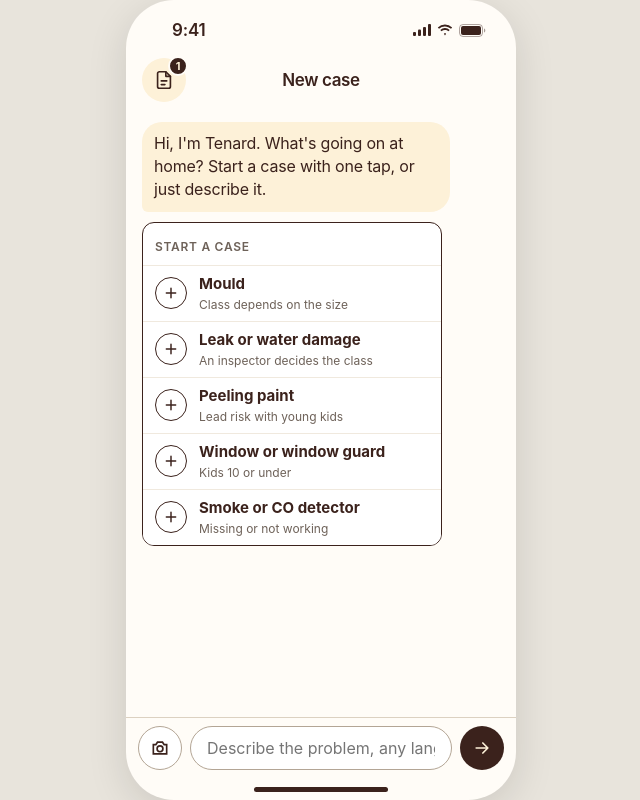
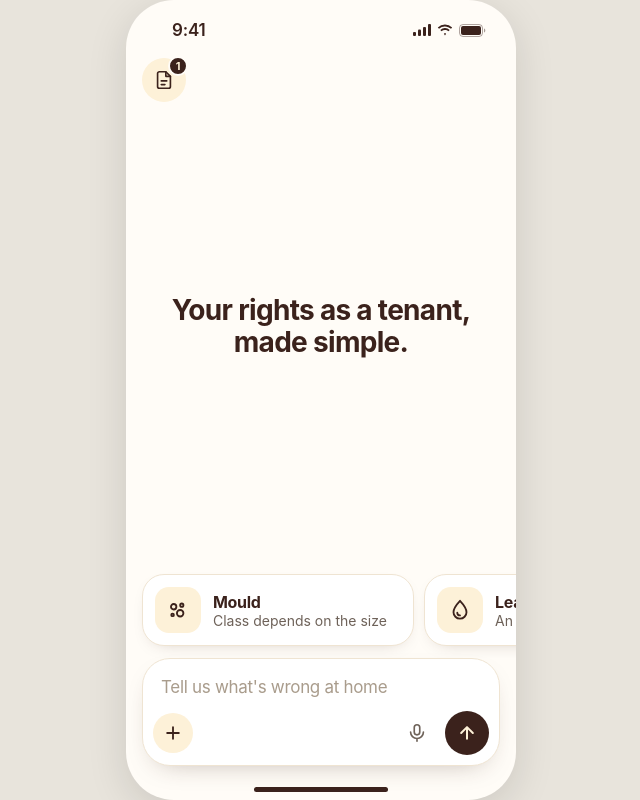
Before and after one commit to hey-niia/tenard, a plain HTML site: page index.html in a window 1280 px wide. Shown: the whole page, without its empty margins (319-959 px from the left). Drawn offline with Linux system fonts and the light colour scheme.

Commit message:
Empty chat: headline, horizontal case cards, large rounded composer
- Hero headline "Your rights as a tenant, made simple." replaces the greeting bubble
- Five case-type suggestion cards in a horizontal row above the input
- Composer: text field on top, add / mic / send row below
- No nav title on the empty chat

Co-Authored-By: Claude Opus 5.5 <noreply@anthropic.com>

```diff
--- a/index.html
+++ b/index.html
@@ -114,6 +114,30 @@
   .ghost-btn { height: 50px; border-radius: 14px; font-size: 17px; }
   .sheet-head { display: grid !important; grid-template-columns: 1fr auto 1fr; padding: 0 12px 8px 20px !important; }
   .sheet-head .done { justify-self: end; height: 44px; border: 0; background: none; font-size: 17px; font-weight: 600; color: var(--ink); padding: 0 8px; }
+  /* empty state */
+  .hero { flex: 1; min-height: 0; display: flex; flex-direction: column; align-items: center; justify-content: center; gap: 10px; padding: 0 36px 24px; text-align: center; }
+  .hero-mark { width: 76px; height: 76px; border-radius: 26px; background: var(--accent); color: var(--cream); display: flex; align-items: center; justify-content: center; margin-bottom: 18px; box-shadow: 0 16px 30px -14px rgba(59, 34, 28, .55); }
+  .hero-mark svg { width: 36px; height: 36px; }
+  .hero-date { font-size: 15px; color: var(--muted); }
+  .hero h1 { margin: 0; font-size: 28px; line-height: 1.15; font-weight: 700; letter-spacing: -.7px; color: var(--ink); }
+  .hero p { margin: 0; font-size: 16px; line-height: 1.4; color: var(--muted); }
+  .sugrow { flex-shrink: 0; display: flex; gap: 10px; overflow-x: auto; padding: 4px 16px 12px; scroll-padding: 0 16px; scroll-snap-type: x mandatory; scrollbar-width: none; }
+  .sugrow::-webkit-scrollbar { display: none; }
+  .sugcard { flex: 0 0 auto; width: 272px; scroll-snap-align: start; display: flex; align-items: center; gap: 12px; padding: 12px 14px 12px 12px; border: 1px solid #EFE4D2; border-radius: 22px; background: #fff; text-align: left; color: var(--ink); box-shadow: 0 6px 18px -12px rgba(59, 34, 28, .35); }
+  .sugic { width: 46px; height: 46px; flex-shrink: 0; border-radius: 14px; background: var(--cream); color: var(--accent); display: flex; align-items: center; justify-content: center; }
+  .sugtxt { display: flex; flex-direction: column; min-width: 0; }
+  .sugtxt b { font-size: 16px; letter-spacing: -.3px; white-space: nowrap; overflow: hidden; text-overflow: ellipsis; }
+  .sugtxt span { font-size: 14px; color: var(--muted); white-space: nowrap; overflow: hidden; text-overflow: ellipsis; }
+  /* composer */
+  .composer { flex-shrink: 0; margin: 0 16px 34px; padding: 14px 10px 10px 18px; border: 1px solid #EFE4D2; border-radius: 28px; background: #fff; box-shadow: 0 10px 28px -16px rgba(59, 34, 28, .4); display: flex; flex-direction: column; gap: 10px; }
+  .composer input { border: 0; outline: 0; padding: 4px 8px 4px 0; font: inherit; font-size: 17px; letter-spacing: -.3px; color: var(--ink); background: transparent; }
+  .composer input::placeholder { color: #A99C8C; }
+  .composer:focus-within { border-color: #D8C6A6; }
+  .composer-row { display: flex; align-items: center; gap: 8px; margin-left: -8px; }
+  .cbtn { width: 40px; height: 40px; border-radius: 20px; border: 0; background: var(--cream); color: var(--ink); display: flex; align-items: center; justify-content: center; }
+  .cbtn.bare { background: transparent; color: var(--muted); }
+  .cpill { height: 40px; padding: 0 14px; border-radius: 20px; background: var(--cream); font-size: 15px; font-weight: 600; display: flex; align-items: center; }
+  .csend { width: 44px; height: 44px; border-radius: 22px; border: 0; background: var(--accent); color: var(--cream); display: flex; align-items: center; justify-content: center; }
   .cases-page { flex: 1; min-height: 0; display: flex; flex-direction: column; }
   .phone .sheet { border-radius: 38px 38px 0 0; }
   .phone .handle span { width: 36px; }
@@ -141,6 +165,8 @@
 
 <script>
 const ICON = {
+  mic: '<svg width="22" height="22" viewBox="0 0 24 24" fill="none" stroke="currentColor" stroke-width="1.8" stroke-linecap="round" aria-hidden="true"><rect x="9" y="3" width="6" height="11" rx="3"/><path d="M5 11a7 7 0 0 0 14 0M12 18v3"/></svg>',
+  arrowUp: '<svg width="20" height="20" viewBox="0 0 24 24" fill="none" stroke="currentColor" stroke-width="2.4" stroke-linecap="round" stroke-linejoin="round" aria-hidden="true"><path d="M12 19V5M5 12l7-7 7 7"/></svg>',
   compose: '<svg width="21" height="21" viewBox="0 0 24 24" fill="none" stroke="currentColor" stroke-width="1.8" stroke-linecap="round" stroke-linejoin="round" aria-hidden="true"><path d="M12 4H6a2 2 0 0 0-2 2v12a2 2 0 0 0 2 2h12a2 2 0 0 0 2-2v-6"/><path d="M17.5 3.5a2.1 2.1 0 0 1 3 3L12 15l-4 1 1-4z"/></svg>',
   back: '<svg width="13" height="22" viewBox="0 0 13 22" fill="none" stroke="currentColor" stroke-width="2.6" stroke-linecap="round" stroke-linejoin="round" aria-hidden="true"><path d="M11 2L2 11l9 9"/></svg>',
   doc: '<svg width="22" height="22" viewBox="0 0 24 24" fill="none" stroke="currentColor" stroke-width="1.8" stroke-linecap="round" stroke-linejoin="round" aria-hidden="true"><path d="M14 3H7a2 2 0 0 0-2 2v14a2 2 0 0 0 2 2h10a2 2 0 0 0 2-2V8z"/><path d="M14 3v5h5M9 13h6M9 17h4"/></svg>',
@@ -217,6 +243,14 @@ const TYPES = {
     ]
   }
 };
+const TI = (d) => `<svg width="26" height="26" viewBox="0 0 24 24" fill="none" stroke="currentColor" stroke-width="1.7" stroke-linecap="round" stroke-linejoin="round" aria-hidden="true">${d}</svg>`;
+const TYPE_ICON = {
+  mould: TI('<circle cx="8" cy="9" r="2.5"/><circle cx="15.5" cy="7.5" r="1.5"/><circle cx="14" cy="15" r="3"/><circle cx="7" cy="16.5" r="1.2"/>'),
+  leak: TI('<path d="M12 3.5s6 6.4 6 10.5a6 6 0 0 1-12 0c0-4.1 6-10.5 6-10.5z"/><path d="M9.5 14.5a2.5 2.5 0 0 0 2.5 2.5"/>'),
+  paint: TI('<rect x="4" y="4" width="13" height="5" rx="1.5"/><path d="M17 6.5h2.5V12H11v3"/><rect x="9.5" y="15" width="3" height="5.5" rx="1"/>'),
+  window: TI('<rect x="5" y="3.5" width="14" height="17" rx="1.5"/><path d="M12 3.5v17M5 12h14M8 15.5v5M16 15.5v5"/>'),
+  detector: TI('<circle cx="12" cy="12" r="8"/><circle cx="12" cy="12" r="3"/><path d="M12 4v1.5M12 18.5V20"/>')
+};
 const MOULD_RES = { title: 'Bathroom mould + leak', cls: 'Class B', sub: 'Hazardous · 10–30 sq ft', days: '30 days', daysSub: HPD, label: 'Settled',
   say: 'So yes, this counts. Your landlord has to remove the mould safely and fix the leak causing it. They get 30 days once HPD issues a violation.' };
 
@@ -250,8 +284,7 @@ function conversation() {
   const user = (t) => m.push({ t: 'user', text: t });
   let chips = [];
 
-  bot("Hi, I'm Tenard. What's going on at home? Start a case with one tap, or just describe it.");
-  if (!S.type) { m.push({ t: 'suggest' }); return { m, chips, kase: null }; }
+  if (!S.type) return { m, chips, kase: null, empty: true };
 
   const T = TYPES[S.type];
   user(S.typedFirst ? S.desc : '+ ' + T.label);
@@ -479,16 +512,26 @@ function chatView(conv) {
   return `
     <div class="nav">
       <button class="navbtn" aria-label="Your cases, ${openCount(kase)} open" data-act="cases">${ICON.doc}<span class="count" aria-hidden="true">${openCount(kase)}</span></button>
-      <span class="navtitle">${kase ? 'Case chat' : 'New case'}</span>
+      <span class="navtitle">${kase ? 'Case chat' : ''}</span>
       ${kase ? `<button class="navbtn" aria-label="Start a new case" data-act="new">${ICON.compose}</button>` : '<span></span>'}
     </div>
     ${pin}
-    <div class="scroll" id="scroll">${m.map(msgHTML).join('')}${typing}</div>
-    <div class="chips">${S.typing ? '' : chips.map((c, i) => `<button class="chip${c.dark ? ' dark' : ''}" data-chip="${i}">${esc(c.label)}</button>`).join('')}</div>
-    <form class="input" id="composer">
-      <button type="button" class="round out" aria-label="Add photo or video" data-act="attach">${ICON.cam}</button>
-      <input type="text" id="msg" aria-label="Message" placeholder="${placeholder}" autocomplete="off">
-      <button type="submit" class="round fill" aria-label="Send">${ICON.send}</button>
+    ${conv.empty ? `
+    <div class="hero">
+      <h1>Your rights as a tenant, made simple.</h1>    </div>
+    <div class="sugrow" role="list" aria-label="Start a case">
+      ${Object.entries(TYPES).map(([k, T]) => `<button class="sugcard" role="listitem" data-type="${k}"><span class="sugic">${TYPE_ICON[k]}</span><span class="sugtxt"><b>${esc(T.label)}</b><span>${esc(T.hint)}</span></span></button>`).join('')}
+    </div>`
+    : `<div class="scroll" id="scroll">${m.map(msgHTML).join('')}${typing}</div>
+    <div class="chips">${S.typing ? '' : chips.map((c, i) => `<button class="chip${c.dark ? ' dark' : ''}" data-chip="${i}">${esc(c.label)}</button>`).join('')}</div>`}
+    <form class="composer" id="composer">
+      <input type="text" id="msg" aria-label="Message" placeholder="${conv.empty ? "Tell us what's wrong at home" : placeholder}" autocomplete="off">
+      <div class="composer-row">
+        <button type="button" class="cbtn" aria-label="Add photo or video" data-act="attach">${ICON.plus(20)}</button>
+        <span style="flex:1"></span>
+        <button type="button" class="cbtn bare" aria-label="Talk instead of typing">${ICON.mic}</button>
+        <button type="submit" class="csend" aria-label="Send">${ICON.arrowUp}</button>
+      </div>
     </form>`;
 }
 
```
